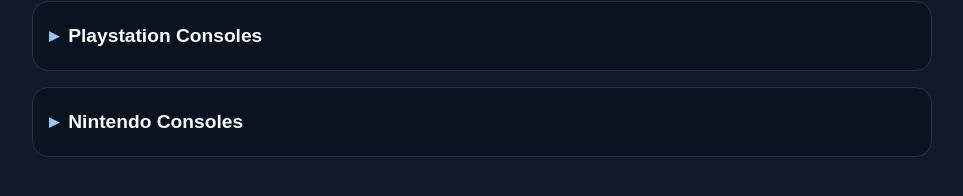
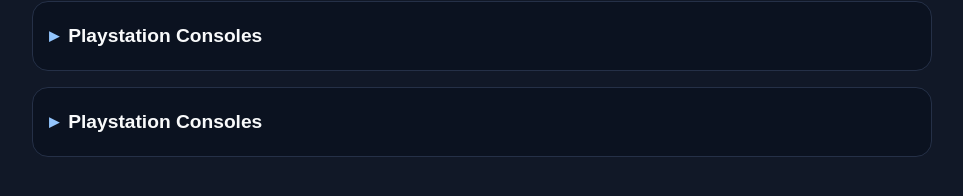
Before and after one commit to ForgottenGem/ForgottenGuides, a Jekyll site: the page built from consoles/index.md, in a window 1280 px wide. Shown: the part 315-511 px from the top of the page, without its empty margins (158-1121 px from the left). Built offline with Jekyll 4.4.1, drawn with Linux system fonts in a browser that asks for light colours.

Commit message:
Update index.md

```diff
--- a/consoles/index.md
+++ b/consoles/index.md
@@ -48,26 +48,30 @@ title: Consoles
 </details>
 
 <details class="guide-section">
-  <summary>Nintendo Consoles</summary>
+  <summary>Playstation Consoles</summary>
   <ul>
     <li>
       <details class="guide-section">
         <summary>Home Consoles</summary>
-        <li>
-          <a class="button-link" href="{{ '/n64/' | relative_url }}">
-            Nintendo 64
-          </a>
-        </li>
+        <ul>
+          <li>
+            <a class="button-link" href="{{ '/playstation/' | relative_url }}">
+              PlayStation
+            </a>
+          </li>
+        </ul>
       </details>
     </li>
     <li>
       <details class="guide-section">
         <summary>Handhelds</summary>
-        <li>
-          <a class="button-link" href="{{ '/n64/' | relative_url }}">
-            Nintendo 64
-          </a>
-        </li>
+        <ul>
+          <li>
+            <a class="button-link" href="{{ '/playstation/' | relative_url }}">
+              PlayStation
+            </a>
+          </li>
+        </ul>
       </details>
     </li>
   </ul>
```
